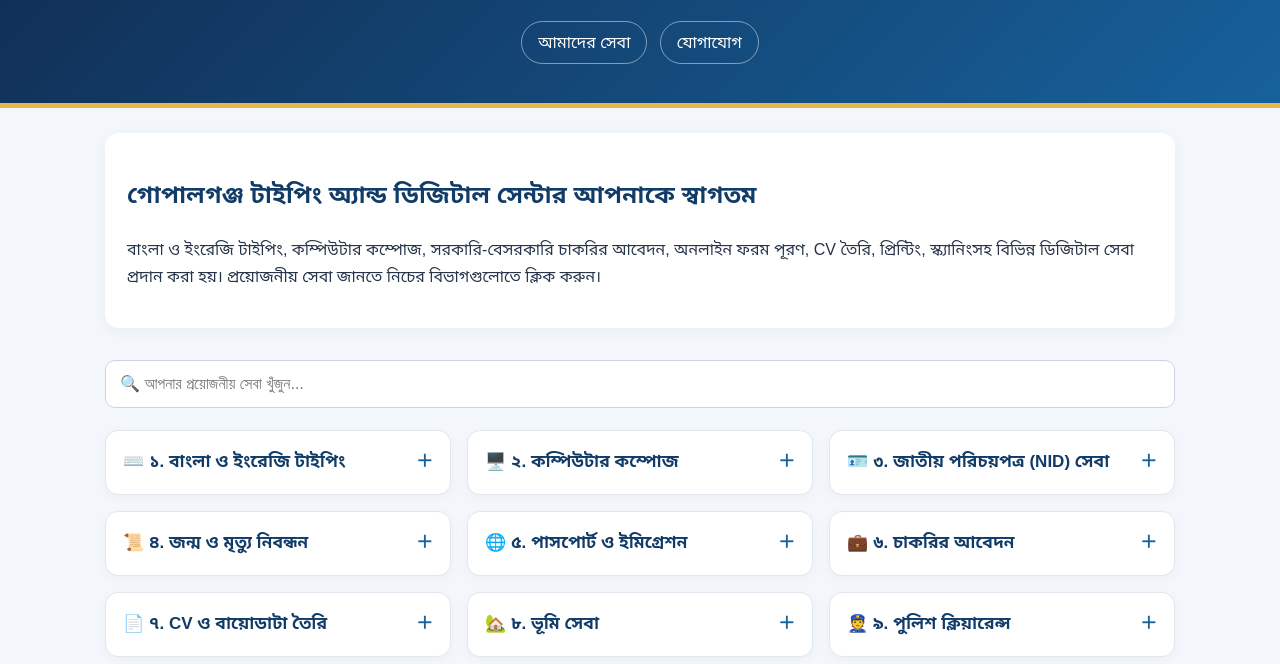
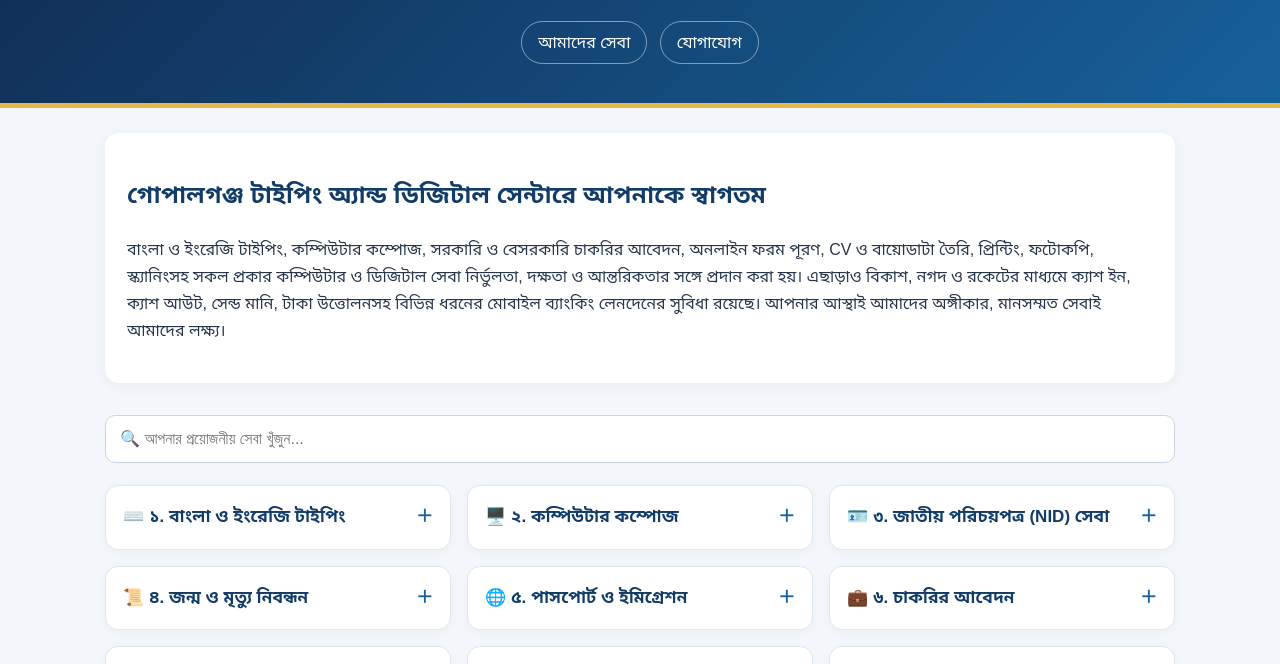
Before and after one commit to GOPALGANJ999/gopalganj-typing-center, a plain HTML site: page index.html in a window 1280 px wide. Shown: the part 136-800 px from the top of the page. Drawn offline with Linux system fonts and the light colour scheme.

Commit message:
Update index.html

```diff
--- a/index.html
+++ b/index.html
@@ -51,8 +51,8 @@ footer{background:#102b50;color:white;text-align:center;padding:20px;font-size:1
 
 <main>
 <section class="intro">
-<h2>গোপালগঞ্জ টাইপিং অ্যান্ড ডিজিটাল সেন্টার আপনাকে স্বাগতম</h2>
-<p>বাংলা ও ইংরেজি টাইপিং, কম্পিউটার কম্পোজ, সরকারি-বেসরকারি চাকরির আবেদন, অনলাইন ফরম পূরণ, CV তৈরি, প্রিন্টিং, স্ক্যানিংসহ বিভিন্ন ডিজিটাল সেবা প্রদান করা হয়। প্রয়োজনীয় সেবা জানতে নিচের বিভাগগুলোতে ক্লিক করুন।</p>
+<h2>গোপালগঞ্জ টাইপিং অ্যান্ড ডিজিটাল সেন্টারে আপনাকে স্বাগতম</h2>
+<p>বাংলা ও ইংরেজি টাইপিং, কম্পিউটার কম্পোজ, সরকারি ও বেসরকারি চাকরির আবেদন, অনলাইন ফরম পূরণ, CV ও বায়োডাটা তৈরি, প্রিন্টিং, ফটোকপি, স্ক্যানিংসহ সকল প্রকার কম্পিউটার ও ডিজিটাল সেবা নির্ভুলতা, দক্ষতা ও আন্তরিকতার সঙ্গে প্রদান করা হয়। এছাড়াও বিকাশ, নগদ ও রকেটের মাধ্যমে ক্যাশ ইন, ক্যাশ আউট, সেন্ড মানি, টাকা উত্তোলনসহ বিভিন্ন ধরনের মোবাইল ব্যাংকিং লেনদেনের সুবিধা রয়েছে। আপনার আস্থাই আমাদের অঙ্গীকার, মানসম্মত সেবাই আমাদের লক্ষ্য।</p>
 </section>
 
 <input class="search" id="search" type="search" placeholder="🔍 আপনার প্রয়োজনীয় সেবা খুঁজুন...">
```
